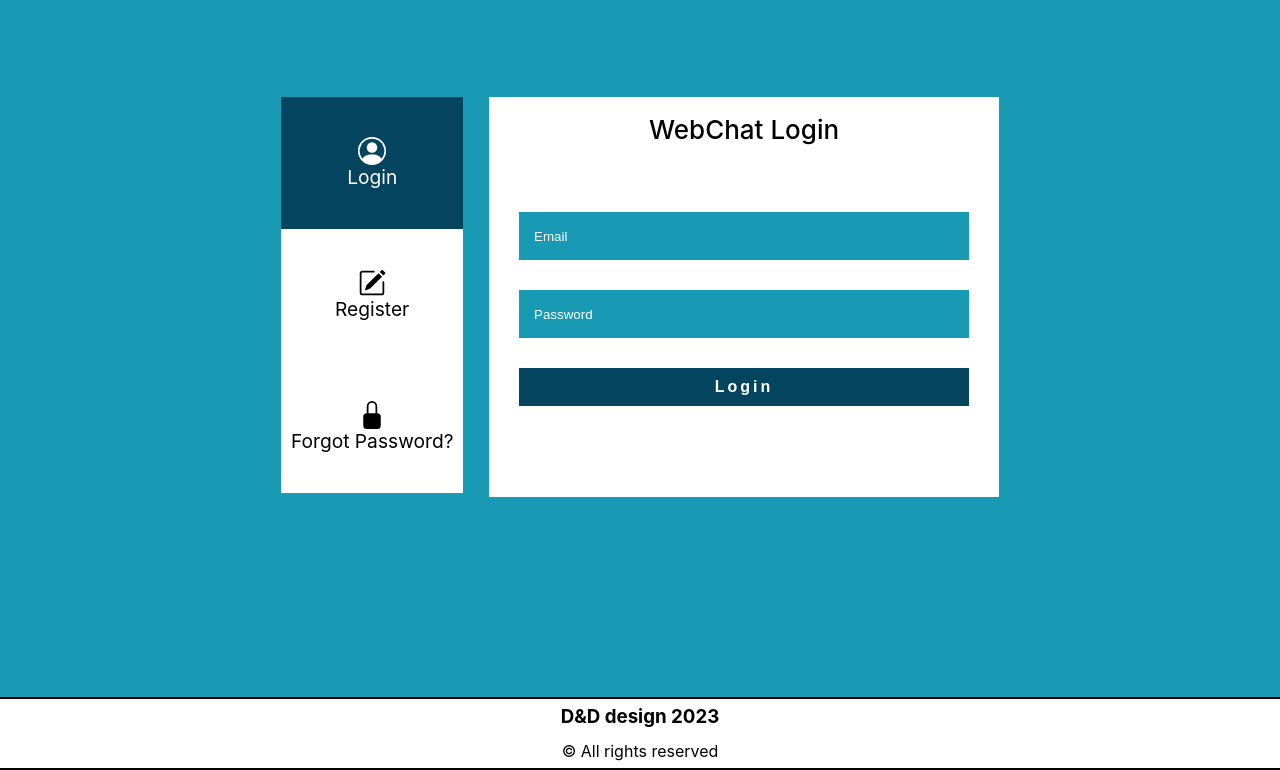
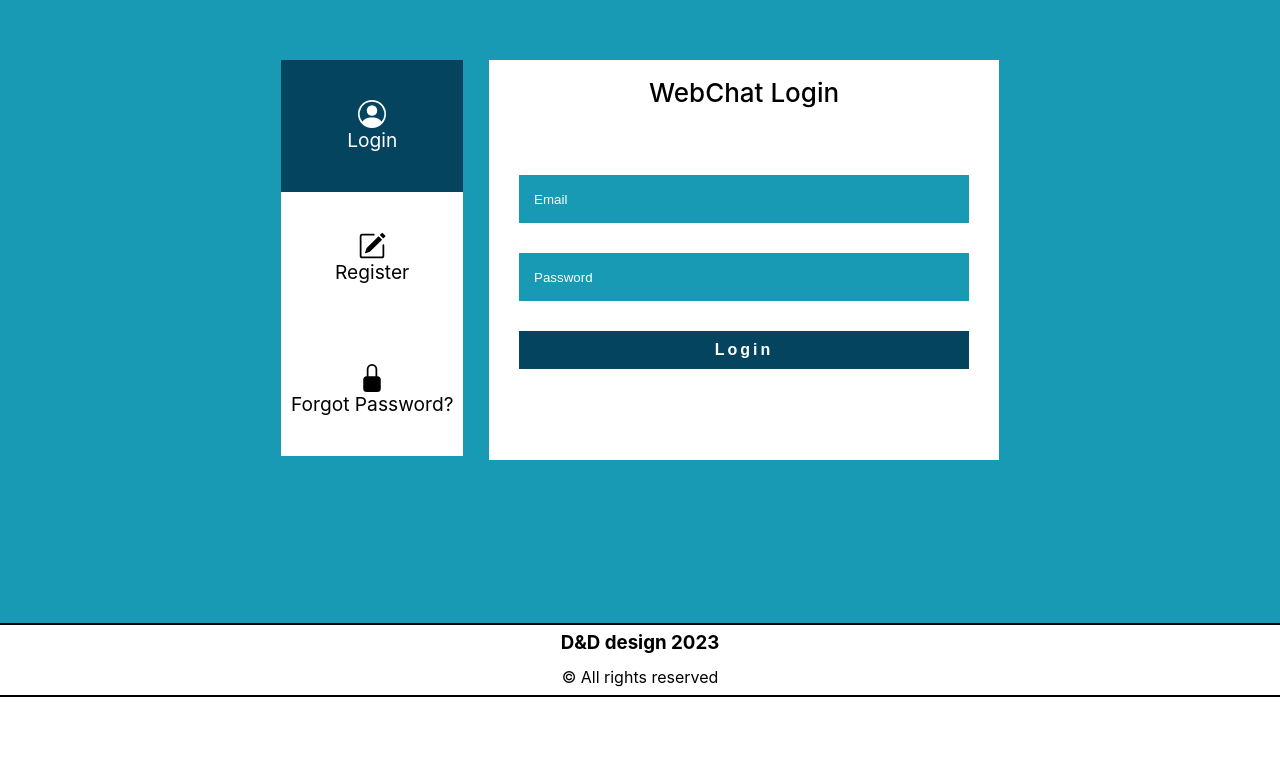
Before and after one commit to DenisTagaev/webchat, a React (Create React App) app: page /login in a window 1280 px wide. Shown: the part 103-873 px from the top of the page. After the commit the page ends 800 px from the top, so only its background shows below. Built offline with nearby package versions, Linux system fonts and the light colour scheme; no server answers.

Commit message:
footer fixed

```diff
--- a/src/index.scss
+++ b/src/index.scss
@@ -14,7 +14,7 @@ $mainLight: #D4F1F4;
 @mixin mainScreenContainer {
   @include flex-centered;
   background-color: $primary;
-  height: 100vh;
+  min-height: calc(100vh - 74px);
   min-width: 500px;
   gap: 2%;
 }
@@ -111,6 +111,7 @@ $mainLight: #D4F1F4;
 body {
   margin: 0;
   box-sizing: border-box;
+  height: 100vh;
   font-family: -apple-system, BlinkMacSystemFont, 'Segoe UI', 'Roboto', 'Oxygen',
     'Ubuntu', 'Cantarell', 'Fira Sans', 'Droid Sans', 'Helvetica Neue',
     sans-serif;
@@ -124,6 +125,8 @@ footer {
   align-items: center;
   border-top: 2px solid black;
   border-bottom: 2px solid black;
+  max-height: 70px;
+  height: 70px;
   min-width: 500px;
 
   h3,
```
